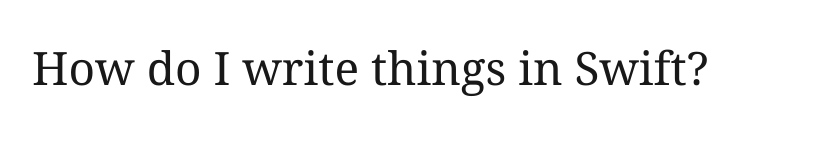
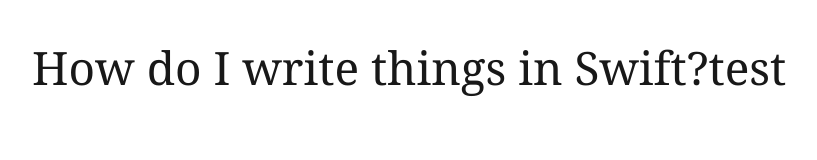
Before and after one commit to mmuszynski/fuckingswiftsyntax.com, a plain HTML site: page index.html in a window 1280 px wide. Shown: the top 160 px of the page, without its empty margins (138-955 px from the left). Drawn offline with Linux system fonts and the light colour scheme.

Commit message:
Update index.html

```diff
--- a/index.html
+++ b/index.html
@@ -45,7 +45,7 @@
 
 	<div class="container">
 		<div class="sixteen columns"><br /><br />
-		<h1>How do I write things in Swift?</h1><br /><br />
+		<h1>How do I write things in Swift?test</h1><br /><br />
 			<p>
 			<h2>Classes</h2>
 
```
